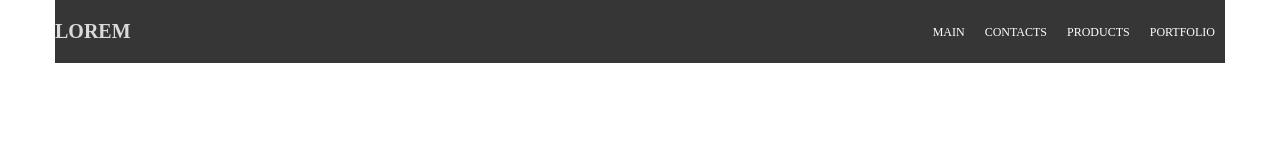
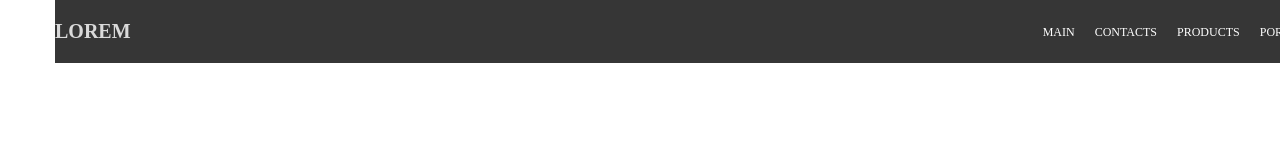
Before and after one commit to romulrost/A-level, a plain HTML site: page 4_Homework/index.html in a window 1280 px wide. Drawn offline with Linux system fonts and the light colour scheme.

Commit message:
position fixed

```diff
--- a/4_Homework/css/style.css
+++ b/4_Homework/css/style.css
@@ -6,7 +6,7 @@ body, h1, h2, li, a, ul {
 	padding: 0;
 	margin: 0;
 }
-.clearfix {
+.clearfix:after {
 	content: "";
 	display: block;
 	clear: both;
@@ -33,9 +33,10 @@ body {
 }
 /**HEADER**/
 .header {
+	width: 100%;
 	background-color: #363636;
-	overflow: hidden;
-	/*position: fixed;*/
+	position: fixed;
+
 }
 .logo {
 	float: left;
```
